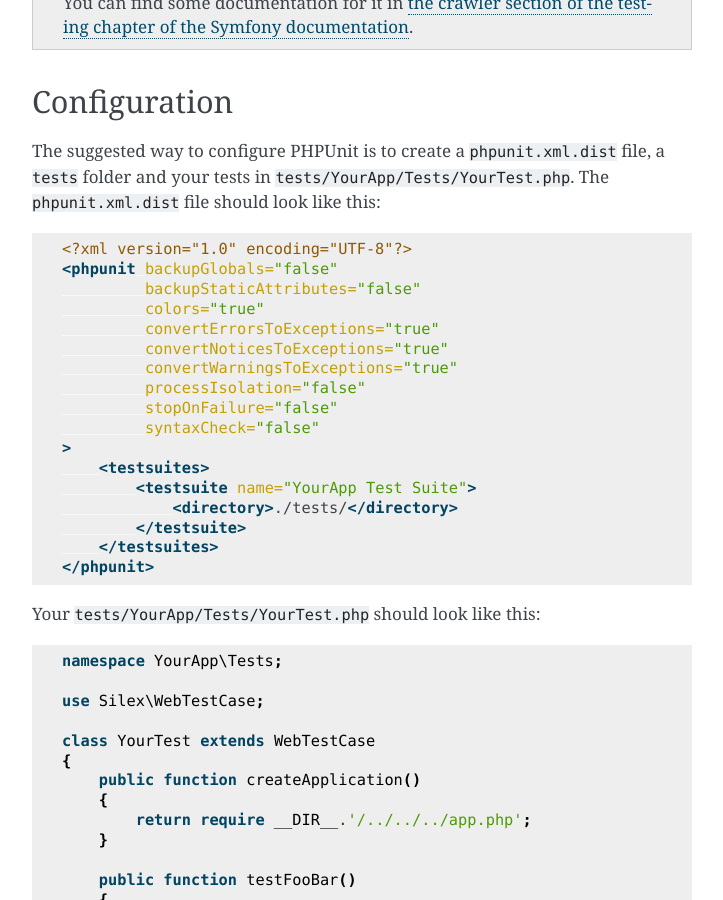
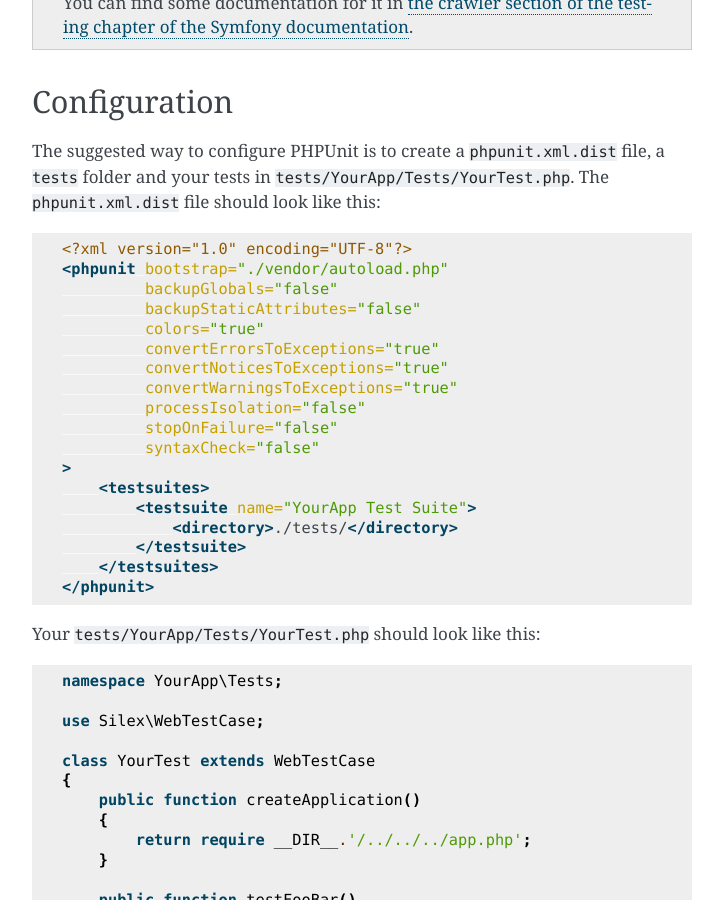
Before and after one commit to silexphp/Silex, a Sphinx documentation site: the page built from doc/testing.rst, in a window 1280 px wide and 900 px high, scrolled down 3698 px. Shown: the whole window, without its empty margins (388-1111 px from the left). Built offline with Sphinx 7.4.7, drawn with Linux system fonts in a browser that asks for light colours.

Commit message:
Bootstrap composer autoload in PHPUnit
Avoid to require autoload in test class.

```diff
--- a/doc/testing.rst
+++ b/doc/testing.rst
@@ -182,7 +182,8 @@ look like this:
 .. code-block:: xml
 
     <?xml version="1.0" encoding="UTF-8"?>
-    <phpunit backupGlobals="false"
+    <phpunit bootstrap="./vendor/autoload.php"
+             backupGlobals="false"
              backupStaticAttributes="false"
              colors="true"
              convertErrorsToExceptions="true"
```
